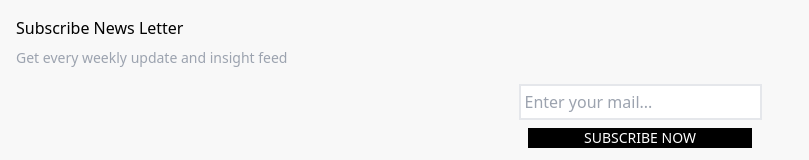
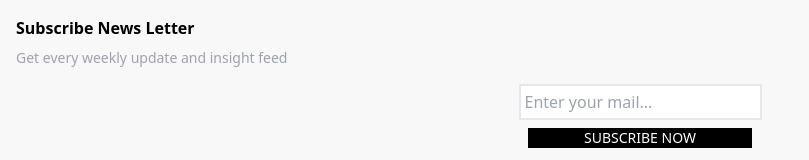
Before and after one commit to Krikor-Greg-Markarian/press71, a Next.js app: page /details/Subscribenwletter in a window 1280 px wide. Shown: the top 160 px of the page, without its empty margins (0-809 px from the left). Built offline with nearby package versions, Linux system fonts and the light colour scheme.

Commit message:
ADD: bold font

```diff
--- a/pages/details/Subscribenwletter.js
+++ b/pages/details/Subscribenwletter.js
@@ -4,7 +4,7 @@
     return (
         <div>
              <div className="container mx-auto p-4">
-                    <p>Subscribe News Letter</p>
+                    <p className = "font-bold">Subscribe News Letter</p>
                     <p className="text-gray-400 text-sm pt-2 pb-2">
                       Get every weekly update and insight feed{" "}
                     </p>
```
